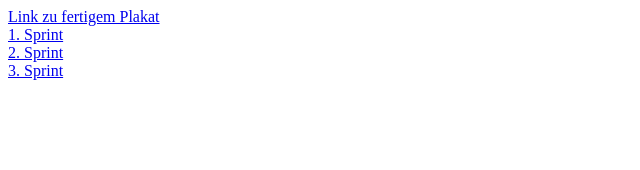
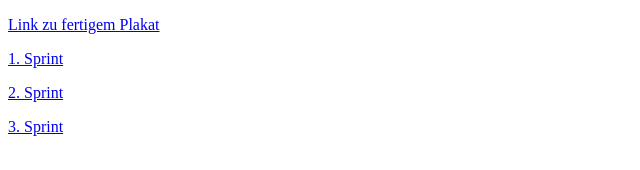
Before and after one commit to QuokkaK/kickweb21, a plain HTML site: page index.html in a window 1280 px wide. Shown: the whole page, without its empty margins (0-640 px from the left). Drawn offline with Linux system fonts and the light colour scheme.

Commit message:
Update index.html

```diff
--- a/index.html
+++ b/index.html
@@ -7,10 +7,10 @@
 </head>
 
 <body>
-    <a href="plakat/index.html" title="Zum Plakat">Link zu fertigem Plakat</a> <br />
-    <a href="plakat/sprint1/index.html" title="Zum Plakat im 1. Sprint">1. Sprint</a><br />
-    <a href="plakat/sprint2/index.html" title="Zum Plakat im 2. Sprint">2. Sprint</a><br />
-    <a href="plakat/sprint3/index.html" title="Zum Plakat im 3. Sprint">3. Sprint</a>
+    <p> <a href="plakat/index.html" title="Zum Plakat">Link zu fertigem Plakat</a> <br /></p>
+    <p> <a href="plakat/sprint1/index.html" title="Zum Plakat im 1. Sprint">1. Sprint</a><br /></p>
+   <p> <a href="plakat/sprint2/index.html" title="Zum Plakat im 2. Sprint">2. Sprint</a><br /></p>
+    <p> <a href="plakat/sprint3/index.html" title="Zum Plakat im 3. Sprint">3. Sprint</a></p>
 </body>
 
 </html>
```
